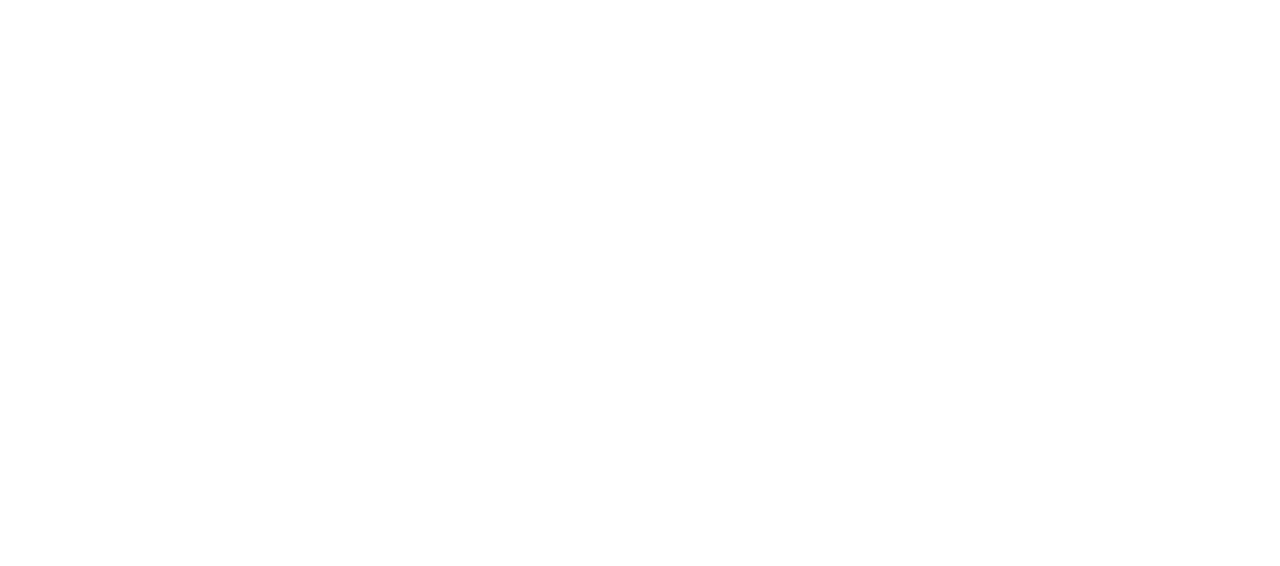
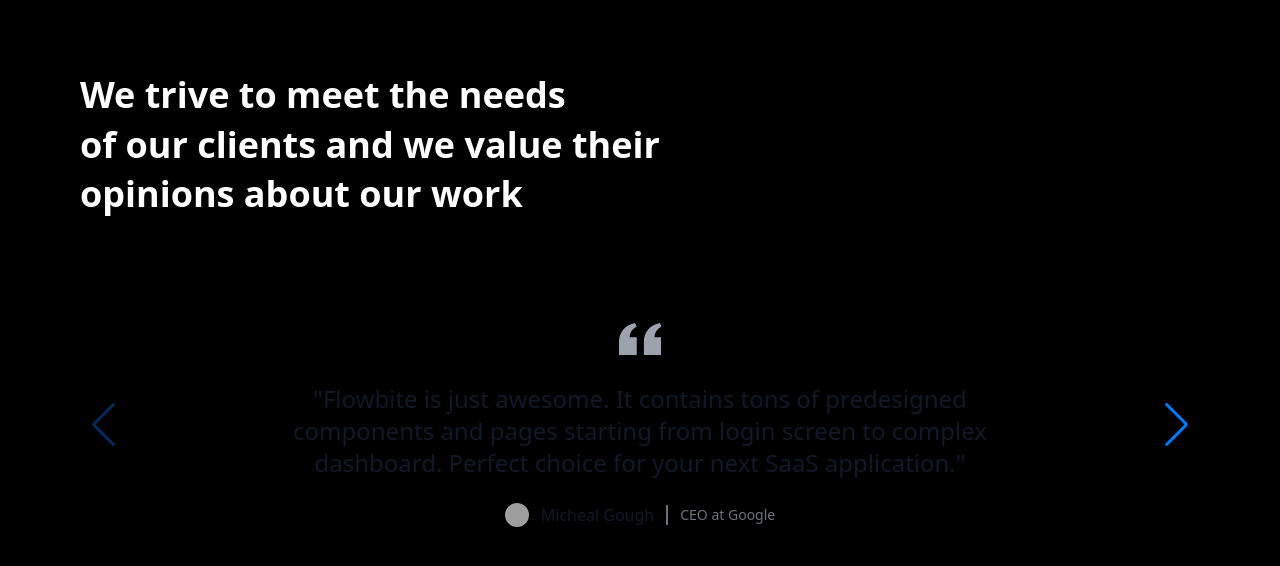
Before and after one commit to sheikhmohdnazmulhasan/RS-motors-client, a React (Vite) app: page / in a window 1280 px wide. Shown: the part 2898-3464 px from the top of the page. Before the commit the page ends 2888 px from the top, so only its background shows below. Built offline with nearby package versions, Linux system fonts and the light colour scheme; no server answers; grey boxes are pictures that could not be loaded.

Commit message:
testimonial added

```diff
--- a/package.json
+++ b/package.json
@@ -22,7 +22,8 @@
     "react-loader-spinner": "^6.1.6",
     "react-router-dom": "^6.21.1",
     "sort-by": "^1.2.0",
-    "sweetalert2": "^11.10.2"
+    "sweetalert2": "^11.10.2",
+    "swiper": "^11.0.5"
   },
   "devDependencies": {
     "@types/react": "^18.2.43",
--- /dev/null
+++ b/src/components/Testimonial.jsx
@@ -0,0 +1,103 @@
+import { Swiper, SwiperSlide } from 'swiper/react';
+import { Navigation } from 'swiper/modules';
+
+// Import Swiper styles
+import 'swiper/css';
+import 'swiper/css/navigation';
+
+
+const Testimonial = () => {
+
+    return (
+        <>
+            <Swiper navigation={true} modules={[Navigation]} className="mySwiper mt-10">
+                <SwiperSlide >
+                    <section className="">
+                        <div className="max-w-screen-xl px-4 py-8 mx-auto text-center lg:py-16 lg:px-6">
+                            <figure className="max-w-screen-md mx-auto">
+                                <svg className="h-12 mx-auto mb-3 text-gray-400 dark:text-gray-600" viewBox="0 0 24 27" fill="none" xmlns="http://www.w3.org/2000/svg">
+                                    <path d="M14.017 18L14.017 10.609C14.017 4.905 17.748 1.039 23 0L23.995 2.151C21.563 3.068 20 5.789 20 8H24V18H14.017ZM0 18V10.609C0 4.905 3.748 1.038 9 0L9.996 2.151C7.563 3.068 6 5.789 6 8H9.983L9.983 18L0 18Z" fill="currentColor" />
+                                </svg>
+                                <blockquote>
+                                    <p className="text-2xl font-medium text-gray-900 dark:text-white">"Flowbite is just awesome. It contains tons of predesigned components and pages starting from login screen to complex dashboard. Perfect choice for your next SaaS application."</p>
+                                </blockquote>
+                                <figcaption className="flex items-center justify-center mt-6 space-x-3">
+                                    <img className="w-6 h-6 rounded-full" src="https://flowbite.s3.amazonaws.com/blocks/marketing-ui/avatars/michael-gouch.png" alt="profile picture" />
+                                    <div className="flex items-center divide-x-2 divide-gray-500 dark:divide-gray-700">
+                                        <div className="pr-3 font-medium text-gray-900 dark:text-white">Micheal Gough</div>
+                                        <div className="pl-3 text-sm font-light text-gray-500 dark:text-gray-400">CEO at Google</div>
+                                    </div>
+                                </figcaption>
+                            </figure>
+                        </div>
+                    </section>
+                </SwiperSlide>
+                <SwiperSlide>
+                    <section className="">
+                        <div className="max-w-screen-xl px-4 py-8 mx-auto text-center lg:py-16 lg:px-6">
+                            <figure className="max-w-screen-md mx-auto">
+                                <svg className="h-12 mx-auto mb-3 text-gray-400 dark:text-gray-600" viewBox="0 0 24 27" fill="none" xmlns="http://www.w3.org/2000/svg">
+                                    <path d="M14.017 18L14.017 10.609C14.017 4.905 17.748 1.039 23 0L23.995 2.151C21.563 3.068 20 5.789 20 8H24V18H14.017ZM0 18V10.609C0 4.905 3.748 1.038 9 0L9.996 2.151C7.563 3.068 6 5.789 6 8H9.983L9.983 18L0 18Z" fill="currentColor" />
+                                </svg>
+                                <blockquote>
+                                    <p className="text-2xl font-medium text-gray-900 dark:text-white">"Flowbite is just awesome. It contains tons of predesigned components and pages starting from login screen to complex dashboard. Perfect choice for your next SaaS application."</p>
+                                </blockquote>
+                                <figcaption className="flex items-center justify-center mt-6 space-x-3">
+                                    <img className="w-6 h-6 rounded-full" src="https://flowbite.s3.amazonaws.com/blocks/marketing-ui/avatars/michael-gouch.png" alt="profile picture" />
+                                    <div className="flex items-center divide-x-2 divide-gray-500 dark:divide-gray-700">
+                                        <div className="pr-3 font-medium text-gray-900 dark:text-white">Micheal Gough</div>
+                                        <div className="pl-3 text-sm font-light text-gray-500 dark:text-gray-400">CEO at Google</div>
+                                    </div>
+                                </figcaption>
+                            </figure>
+                        </div>
+                    </section>
+                </SwiperSlide>
+                <SwiperSlide>
+                    <section className="">
+                        <div className="max-w-screen-xl px-4 py-8 mx-auto text-center lg:py-16 lg:px-6">
+                            <figure className="max-w-screen-md mx-auto">
+                                <svg className="h-12 mx-auto mb-3 text-gray-400 dark:text-gray-600" viewBox="0 0 24 27" fill="none" xmlns="http://www.w3.org/2000/svg">
+                                    <path d="M14.017 18L14.017 10.609C14.017 4.905 17.748 1.039 23 0L23.995 2.151C21.563 3.068 20 5.789 20 8H24V18H14.017ZM0 18V10.609C0 4.905 3.748 1.038 9 0L9.996 2.151C7.563 3.068 6 5.789 6 8H9.983L9.983 18L0 18Z" fill="currentColor" />
+                                </svg>
+                                <blockquote>
+                                    <p className="text-2xl font-medium text-gray-900 dark:text-white">"Flowbite is just awesome. It contains tons of predesigned components and pages starting from login screen to complex dashboard. Perfect choice for your next SaaS application."</p>
+                                </blockquote>
+                                <figcaption className="flex items-center justify-center mt-6 space-x-3">
+                                    <img className="w-6 h-6 rounded-full" src="https://flowbite.s3.amazonaws.com/blocks/marketing-ui/avatars/michael-gouch.png" alt="profile picture" />
+                                    <div className="flex items-center divide-x-2 divide-gray-500 dark:divide-gray-700">
+                                        <div className="pr-3 font-medium text-gray-900 dark:text-white">Micheal Gough</div>
+                                        <div className="pl-3 text-sm font-light text-gray-500 dark:text-gray-400">CEO at Google</div>
+                                    </div>
+                                </figcaption>
+                            </figure>
+                        </div>
+                    </section>
+                </SwiperSlide>
+                <SwiperSlide>
+                    <section className="">
+                        <div className="max-w-screen-xl px-4 py-8 mx-auto text-center lg:py-16 lg:px-6">
+                            <figure className="max-w-screen-md mx-auto">
+                                <svg className="h-12 mx-auto mb-3 text-gray-400 dark:text-gray-600" viewBox="0 0 24 27" fill="none" xmlns="http://www.w3.org/2000/svg">
+                                    <path d="M14.017 18L14.017 10.609C14.017 4.905 17.748 1.039 23 0L23.995 2.151C21.563 3.068 20 5.789 20 8H24V18H14.017ZM0 18V10.609C0 4.905 3.748 1.038 9 0L9.996 2.151C7.563 3.068 6 5.789 6 8H9.983L9.983 18L0 18Z" fill="currentColor" />
+                                </svg>
+                                <blockquote>
+                                    <p className="text-2xl font-medium text-gray-900 dark:text-white">"Flowbite is just awesome. It contains tons of predesigned components and pages starting from login screen to complex dashboard. Perfect choice for your next SaaS application."</p>
+                                </blockquote>
+                                <figcaption className="flex items-center justify-center mt-6 space-x-3">
+                                    <img className="w-6 h-6 rounded-full" src="https://flowbite.s3.amazonaws.com/blocks/marketing-ui/avatars/michael-gouch.png" alt="profile picture" />
+                                    <div className="flex items-center divide-x-2 divide-gray-500 dark:divide-gray-700">
+                                        <div className="pr-3 font-medium text-gray-900 dark:text-white">Micheal Gough</div>
+                                        <div className="pl-3 text-sm font-light text-gray-500 dark:text-gray-400">CEO at Google</div>
+                                    </div>
+                                </figcaption>
+                            </figure>
+                        </div>
+                    </section>
+                </SwiperSlide>
+            </Swiper>
+        </>
+    );
+};
+
+export default Testimonial;
--- a/src/pages/Home.jsx
+++ b/src/pages/Home.jsx
@@ -5,6 +5,7 @@
 import homeimg2 from '../assets/h1-img-4.jpg';
 import rend from '../assets/header6.jpg';
 import { Link } from "react-router-dom";
+import Testimonial from "../components/Testimonial";
 
 const Home = () => {
     return (
@@ -61,7 +62,7 @@
                 </div>
 
                 {/* We Care Of Your Safety*/}
-                <div className="md:flex justify-between w-full gap-4 mt-20">
+                <section className="md:flex justify-between w-full gap-4 mt-20">
                     <div className="flex-1">
                         <h1 className="text-4xl font-semibold leading-snug text-white">We Care Of Your Safety <br />And Convenience</h1>
                         <p className="text-[#BFA37C] font-mono pb-5">PREMIUM DRIVERS</p>
@@ -74,14 +75,20 @@
                         <img className="md:w-[50%] rounded-md" src={homeimg1} alt="" />
                         <img className="md:w-[50%] rounded-md" src={homeimg2} alt="" />
                     </div>
-                </div>
+                </section>
             </div>
-            <div className="bg-[url('https://i.ibb.co/0hGtR3K/header6.jpg')] bg-cover h-96 ">
+            <section className="bg-[url('https://i.ibb.co/0hGtR3K/header6.jpg')] bg-cover h-96 ">
                 <div className="bg-black w-full h-full bg-opacity-70 flex justify-center md:justify-end items-center py-20 px-5 md:px-20">
                     <div className="">
                         <h1 className="text-4xl font-semibold leading-snug text-white">Do You Need To Rent A Car? <br />See Our Offers</h1>
                         <Link><button className="text-xl mt-4 w-36 h-12 before:block before:absolute hover:before:bg-[#BFA37C] before:w-0 before:h-0 hover:before:h-20 hover:before:w-40 before:-bottom-2 before:-right-2 before:duration-500 before:rounded-xl before:-z-10 relative inline-block transform hover:text-white text-[#BFA37C] bg-transparent border overflow-hidden border-[#BFA37C] duration-500">See Protfolio</button></Link>
                     </div>
+                </div>
+            </section>
+            <div className="py-20 px-5 md:px-20 bg-black ">
+                <h1 className="text-4xl font-semibold leading-snug text-white">We trive to meet the needs <br /> of our clients and we value their <br /> opinions about our work</h1>
+                <div className="">
+                    <Testimonial />
                 </div>
             </div>
         </div>
```
Also changed, not shown: 1 other file (tests, documents, lock files or other folders).
